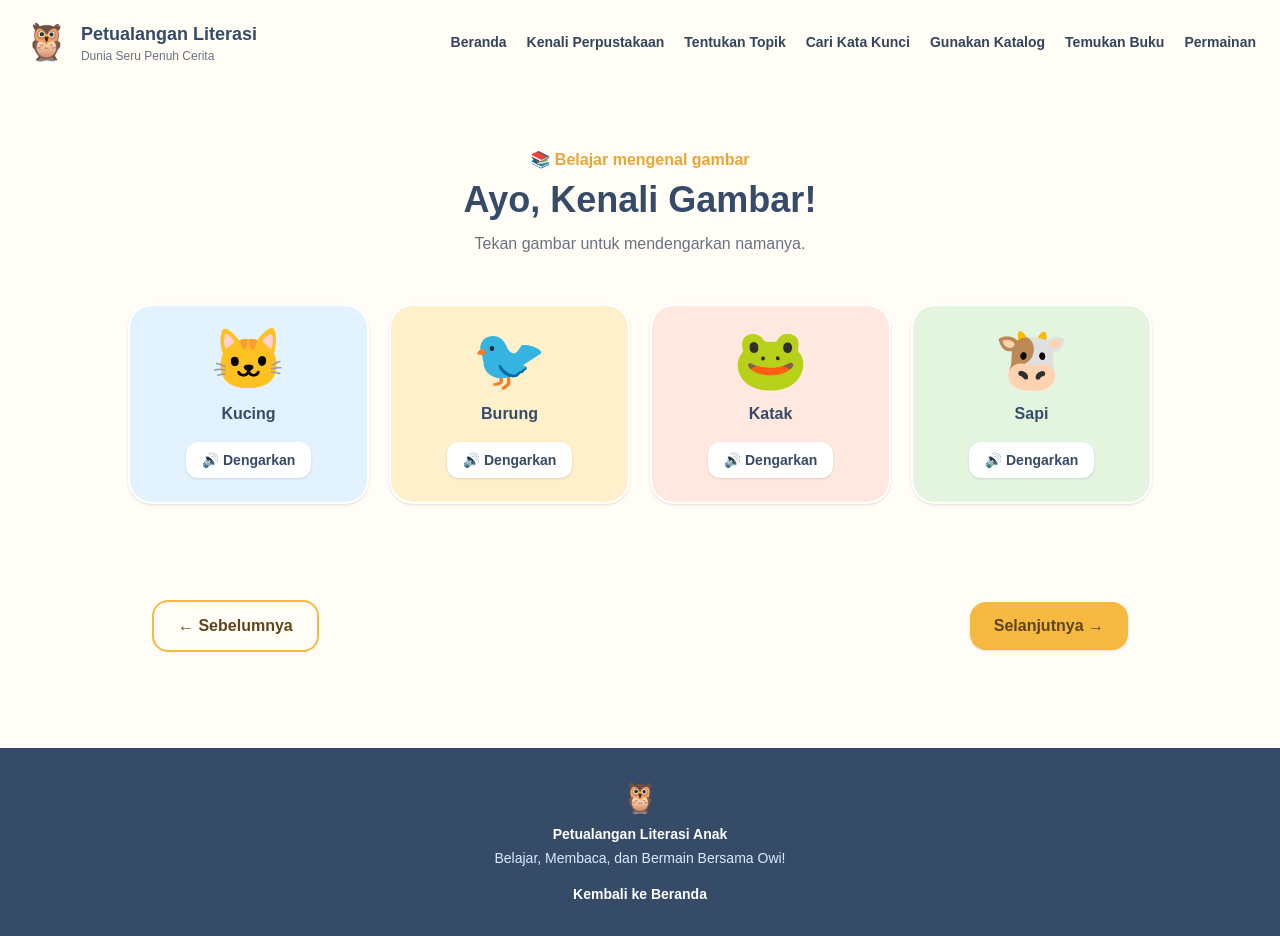
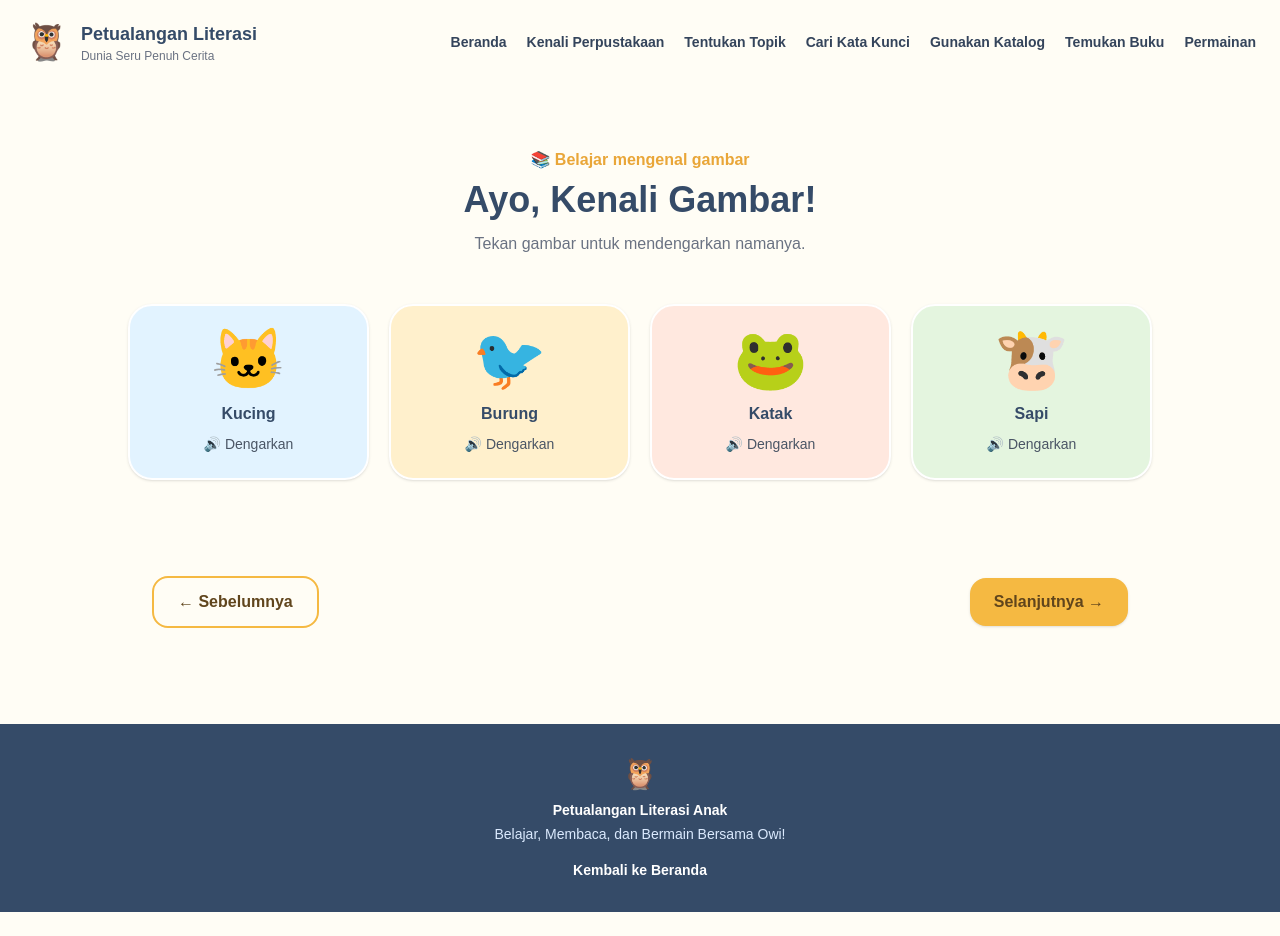
Before and after one commit to gal2121d/petualangan-literasi-anak, a Next.js app: page /dunia-kecil-owi/kenali-buku in a window 1280 px wide. After the commit the page ends 912 px from the top, so only its background shows below. Built offline with nearby package versions, Linux system fonts and the light colour scheme.

Commit message:
Update page.tsx

```diff
--- a/app/dunia-kecil-owi/kenali-buku/page.tsx
+++ b/app/dunia-kecil-owi/kenali-buku/page.tsx
@@ -49,12 +49,16 @@ export default function KenaliBuku() {
           </p>
         </div>
 
+        {/* Kartu gambar */}
         <div className="mx-auto grid max-w-5xl grid-cols-2 gap-5 sm:grid-cols-3 md:grid-cols-4">
           {pictures.map((item) => (
-            <div
+            <button
               key={item.name}
+              type="button"
+              onClick={() => playAudio(item.audio)}
               style={{ backgroundColor: item.color }}
-              className="rounded-3xl border-2 border-white p-6 text-center shadow-sm transition hover:-translate-y-2 hover:shadow-lg"
+              className="w-full rounded-3xl border-2 border-white p-6 text-center shadow-sm transition hover:-translate-y-2 hover:shadow-lg"
+              aria-label={`Dengarkan suara ${item.name}`}
             >
               <span className="block text-6xl">{item.icon}</span>
 
@@ -62,15 +66,10 @@ export default function KenaliBuku() {
                 {item.name}
               </span>
 
-              <button
-                type="button"
-                onClick={() => playAudio(item.audio)}
-                className="mt-4 rounded-xl bg-white px-4 py-2 text-sm font-bold text-[#354B68] shadow-sm transition hover:bg-[#FFF5D9]"
-                aria-label={`Dengarkan suara ${item.name}`}
-              >
+              <span className="mt-2 block text-sm text-gray-600">
                 🔊 Dengarkan
-              </button>
-            </div>
+              </span>
+            </button>
           ))}
         </div>
 
```
